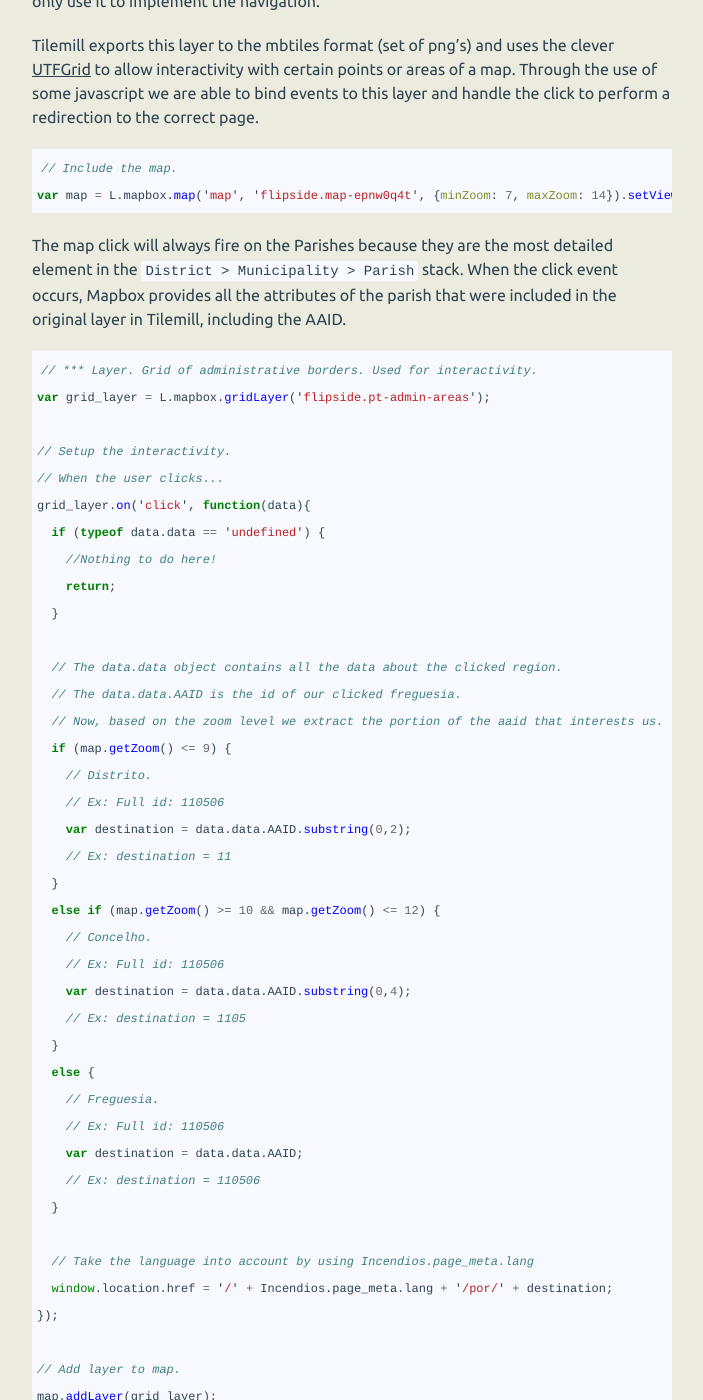
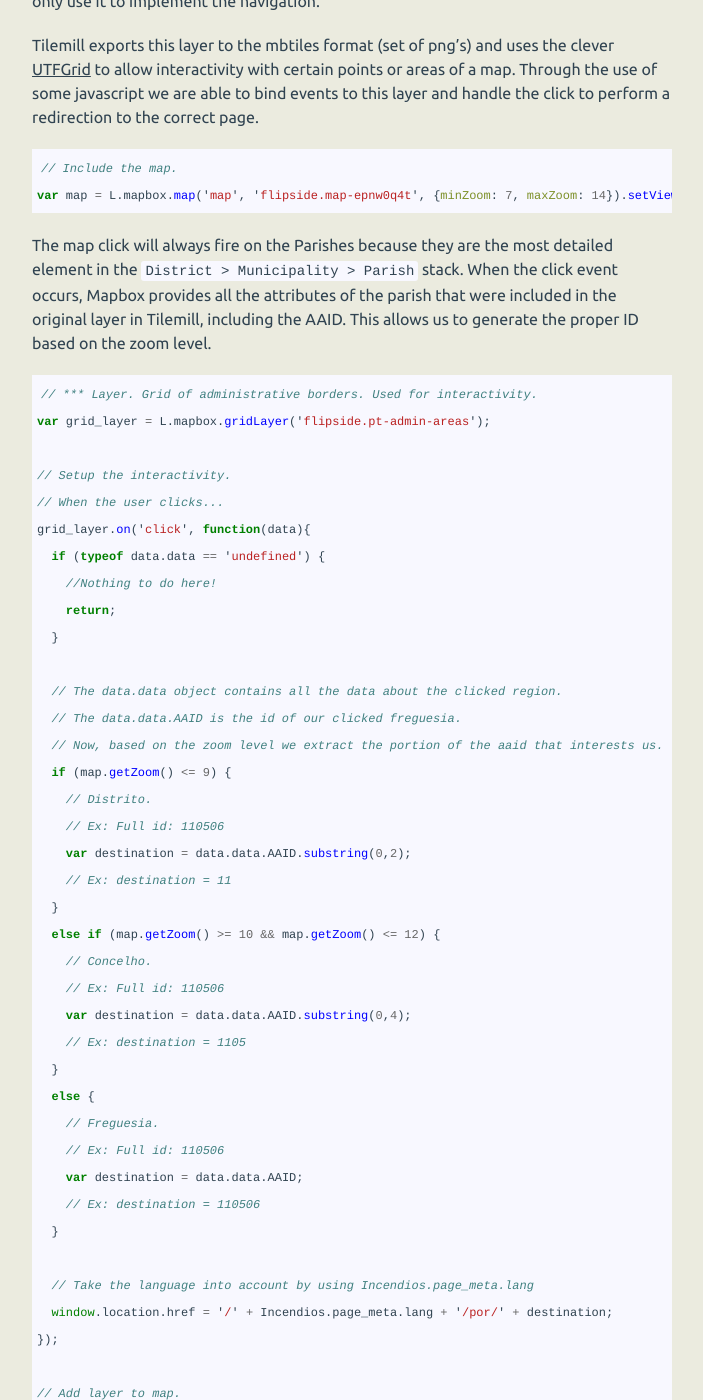
Before and after one commit to flipside-org/flipside.org, a Jekyll site: the page built from _posts/notes/2013-07-31-map-interaction-and-zoom-levels.md, in a window 1280 px wide and 1400 px high, scrolled down 1384 px. Shown: the whole window, without its empty margins (138-841 px from the left). Built offline with Jekyll 4.4.1, drawn with Linux system fonts in a browser that asks for light colours; nearby versions of some CDN libraries; some of the changed text lies outside the part shown.

Commit message:
Minor tweaks to blog post

````diff
--- a/_posts/notes/2013-07-15-map-interaction-and-zoom-levels.md
+++ b/_posts/notes/2013-07-31-map-interaction-and-zoom-levels.md
@@ -47,7 +47,7 @@ var map = L.mapbox.map('map', 'flipside.map-epnw0q4t', {minZoom: 7, maxZoom: 14}
 {% endhighlight %}
 
 
-The map click will always fire on the Parishes because they are the most detailed element in the ```District > Municipality > Parish``` stack. When the click event occurs, Mapbox provides all the attributes of the parish that were included in the original layer in Tilemill, including the AAID.
+The map click will always fire on the Parishes because they are the most detailed element in the ```District > Municipality > Parish``` stack. When the click event occurs, Mapbox provides all the attributes of the parish that were included in the original layer in Tilemill, including the AAID. This allows us to generate the proper ID based on the zoom level.
 
 {% highlight javascript %}
 // *** Layer. Grid of administrative borders. Used for interactivity.
````
Also changed, not shown: other parts of _posts/notes/2013-07-31-map-interaction-and-zoom-levels.md (+1 -1 lines).
